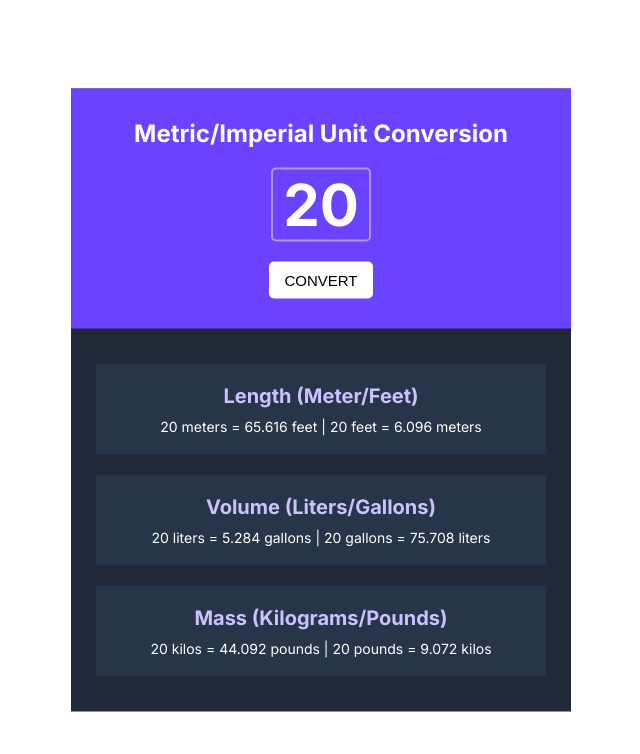
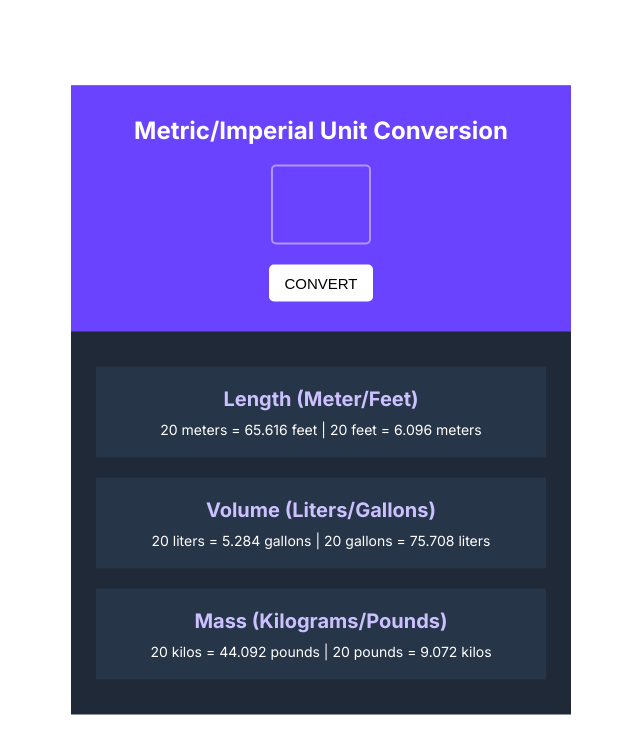
Before and after one commit to okantas/UnitConverter, a plain HTML site: page index.html in a window 1280 px wide. Shown: the whole page, without its empty margins (319-959 px from the left). Drawn offline with Linux system fonts and the light colour scheme.

Commit message:
replace p with input on html and fix the style

```diff
--- a/index.html
+++ b/index.html
@@ -11,8 +11,11 @@
     <div id="container">
         <div id="input-part">
             <h2>Metric/Imperial Unit Conversion</h2>
-            <p id="main-number">20</p>
-            <button id="convert-btn">CONVERT</button>
+            <div id="wrapper">
+                <input id="main-number" type="text">
+                 <button id="convert-btn">CONVERT</button>
+            </div>
+
         </div>
         <div id="result-part">
             <div class="boxes">
@@ -35,6 +38,6 @@
     </div>
 
 
-
+    <script src="index.js"></script>
 </body>
 </html>
--- /dev/null
+++ b/index.js
@@ -0,0 +1,9 @@
+const mainNumber = document.querySelector("#main-number")
+const convertBtn = document.querySelector("#convert-btn")
+
+
+
+convertBtn.addEventListener("click", function(){
+    console.log("hey")
+
+})
--- a/style.css
+++ b/style.css
@@ -26,13 +26,23 @@
     font-weight: bolder;
 }
 #main-number{
-    font-size: 58px;
+    font-size: 40px;
+    width: 100px;
+    height: 80px;
     font-weight: bold;
     border: 2px solid #B295FF;
     border-radius: 5px;
-    margin: 20px 200px;
     padding: 0px 10px;
     color: #FFFFFF;
+    background-color:#6943FF ;
+    margin: 20px;
+}
+#wrapper{
+    display: flex;
+    flex-direction: column;
+    justify-content: center;
+    align-items: center;
+
 }
 button{
     background-color: #FFFFFF;
```
Also changed, not shown: 1 other file.
